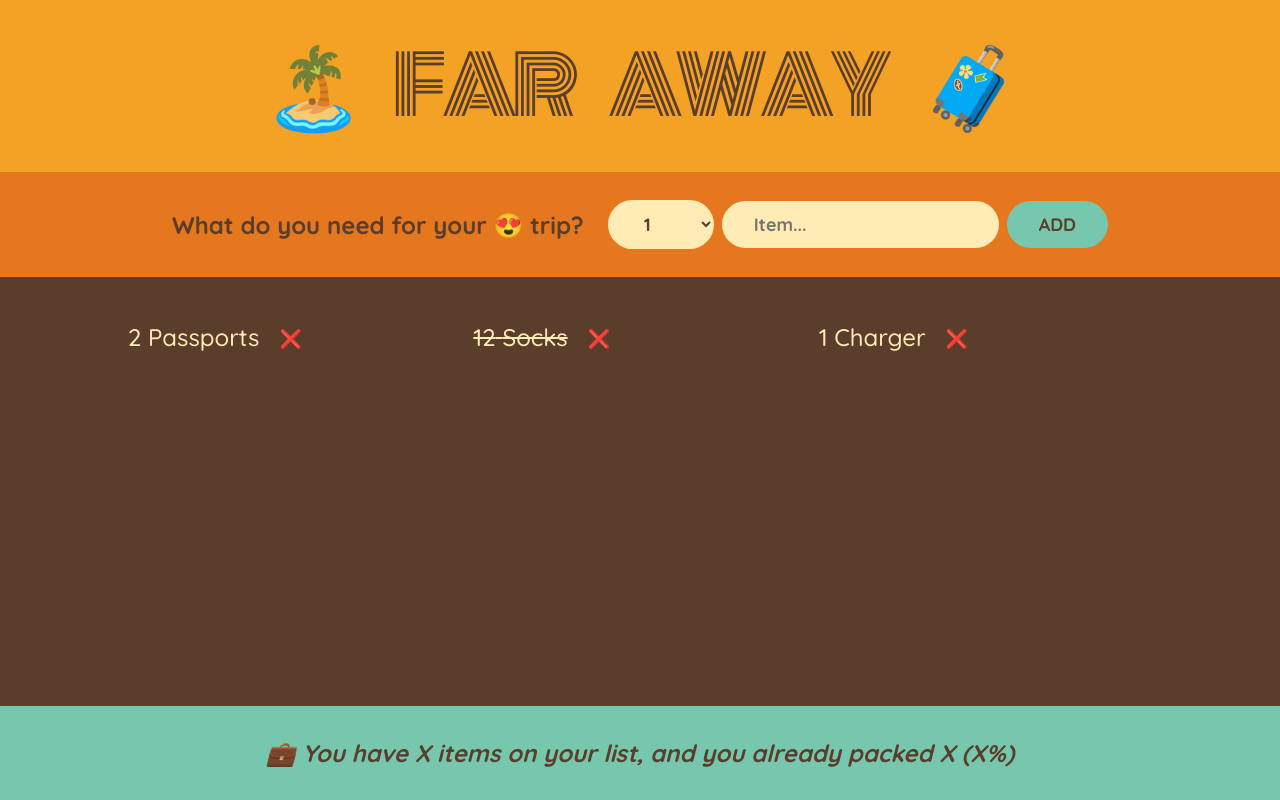
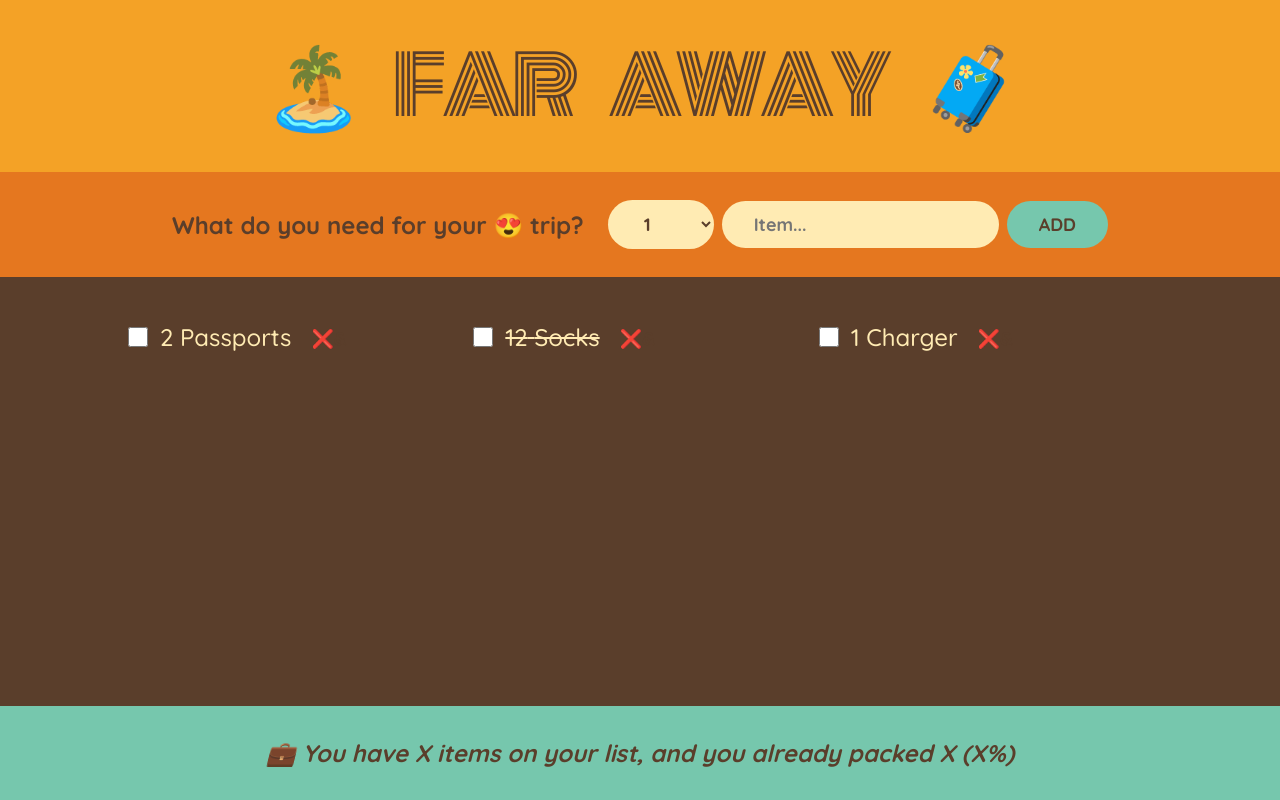
Before and after one commit to EdoardoFerrini/travel-list, a React (Create React App) app: page / in a window 1280 px wide. Built offline with nearby package versions, Linux system fonts and the light colour scheme.

Commit message:
aggiornare un elemento con un'operazione complessa sui dati immutabili

```diff
--- a/src/App.js
+++ b/src/App.js
@@ -14,15 +14,27 @@
     setItems((items) => [...items, item]);
   }
 
-  function handleDeleteItem(id){
-    setItems((items) => items.filter((item)=> item.id !== id))
+  function handleDeleteItem(id) {
+    setItems((items) => items.filter((item) => item.id !== id));
+  }
+
+  function handleToggle(id) {
+    setItems((items) =>
+      items.map((item) =>
+        item.id === id ? { ...item, packed: !item.packed } : item
+      )
+    );
   }
 
   return (
     <div className="app">
       <Logo />
       <Form onAddItems={handleAddItems} />
-      <PackingList items={items} onDeleteItem={handleDeleteItem} />
+      <PackingList
+        items={items}
+        onDeleteItem={handleDeleteItem}
+        onToggleItems={handleToggle}
+      />
       <Stats />
     </div>
   );
@@ -74,20 +86,30 @@
   );
 }
 
-function PackingList({ items, onDeleteItem }) {
+function PackingList({ items, onDeleteItem, onToggleItems }) {
   return (
     <div className="list">
       <ul>
         {items.map((item) => (
-          <Item item={item} key={item.id} onDeleteItem={onDeleteItem} />
+          <Item
+            item={item}
+            key={item.id}
+            onDeleteItem={onDeleteItem}
+            onToggleItems={onToggleItems}
+          />
         ))}
       </ul>
     </div>
   );
 }
-function Item({ item, onDeleteItem }) {
+function Item({ item, onDeleteItem, onToggleItems }) {
   return (
     <li>
+      <input
+        type="checkbox"
+        value={item.packed}
+        onChange={() => onToggleItems(item.id)}
+      />
       <span style={item.packed ? { textDecoration: "line-through" } : {}}>
         {item.quantity} {item.description}
       </span>
```
